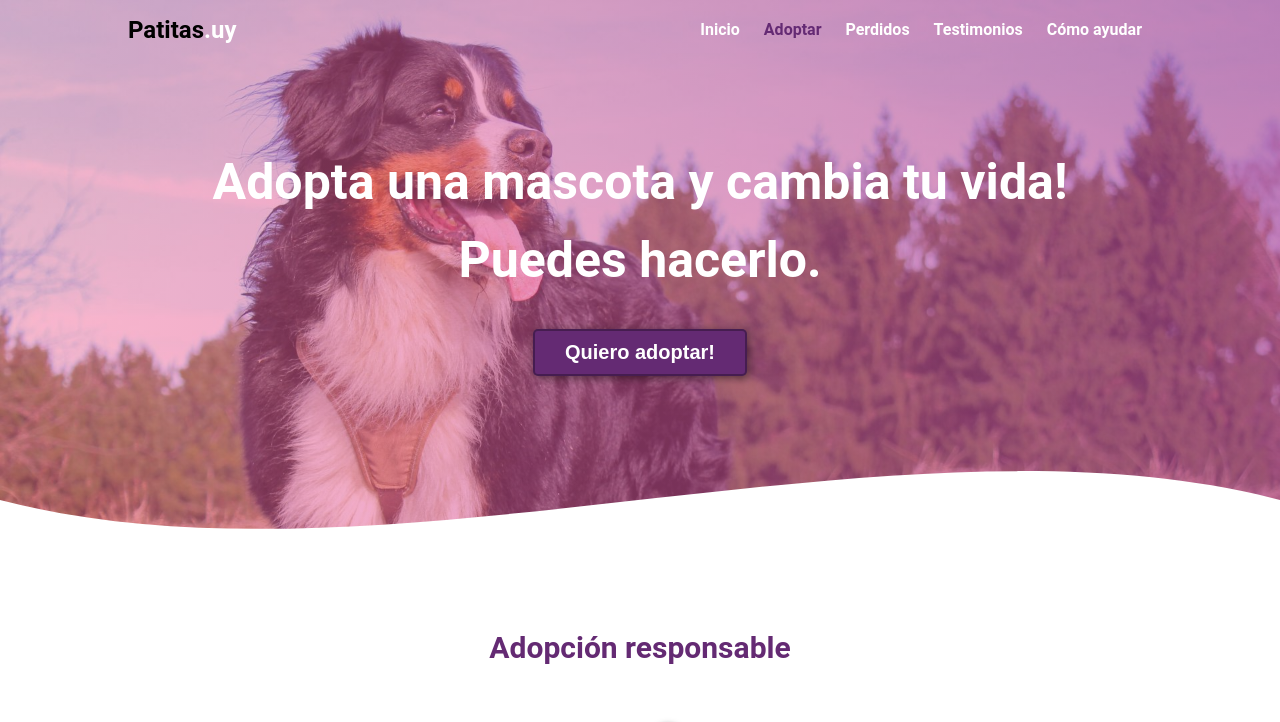
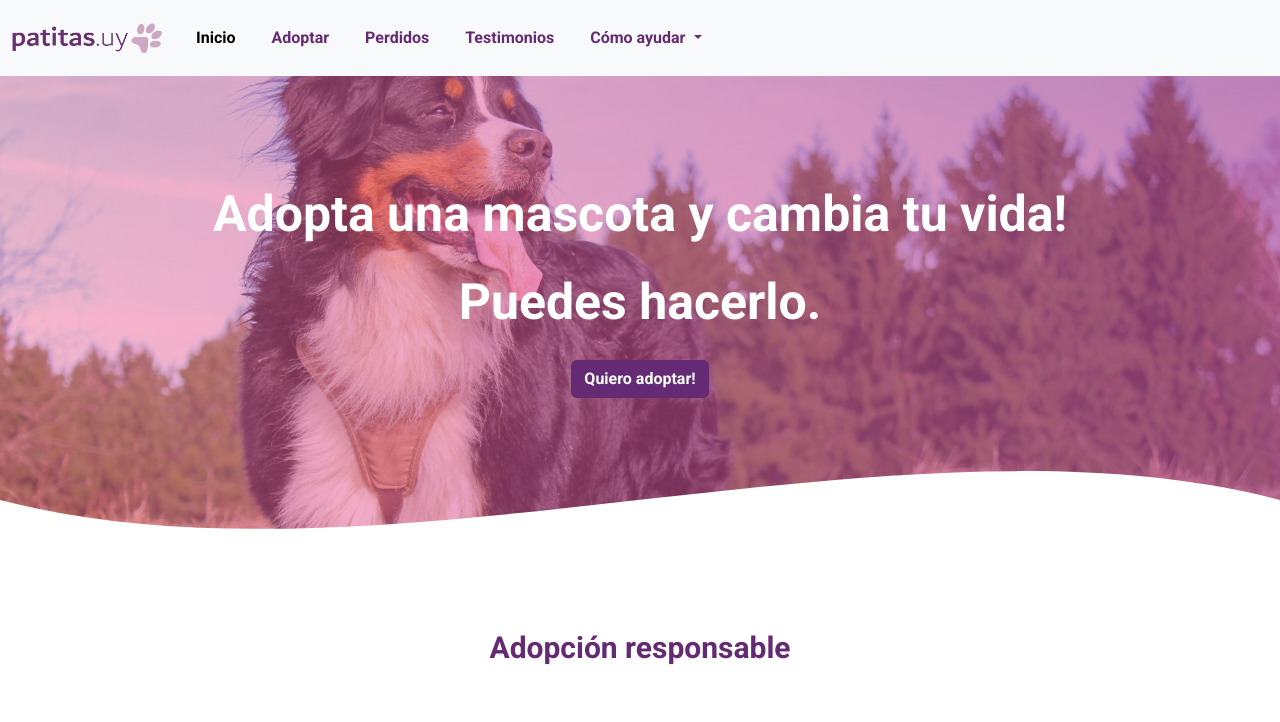
Before and after one commit to carlosdecolonia/entrega2_cr_desarrollo_web_ch, a plain HTML site: page pages/adoptar.html in a window 1280 px wide. Shown: the top 722 px of the page. Drawn offline with nearby package versions, Linux system fonts and the light colour scheme.

Commit message:
indez terminado

```diff
--- a/css/estilos.css
+++ b/css/estilos.css
@@ -1,3 +1,5 @@
+@import url('https://fonts.googleapis.com/css2?family=Open+Sans:wght@700&family=Roboto:wght@700&display=swap');
+
 * {
   margin: 0;
   padding: 0;
@@ -108,6 +110,7 @@ header .hero {
 .hero h1 {
   font-size: 50px;
   color: #fff;
+  font-family: 'Roboto', sans-serif;
 }
 
 .hero h2 {
@@ -116,31 +119,20 @@ header .hero {
   padding: 20px;
 }
 
-button {
-  font-size: 1.25em;
-  font-weight: bold;
-  padding: 10px 30px;
-  border-radius: 5px;
-  border: 2px solid rgba(0, 0, 0, 0.3);
-  box-shadow: 2px 2px 10px rgba(0, 0, 0, 0.5);
-  color: white;
-  background-color: #642a73;
-  margin-top: 20px;
-}
-
-button:hover {
-  background-color: blueviolet;
-  transition: transform 0.8s;
-  transform: scale(1.05);
-  position: relative;
-  cursor: pointer;
-  box-shadow: 0 0 6px 0 rgba(0, 0, 0, 0.5);
-}
-
 .wave {
   position: absolute;
   bottom: 0;
   width: 100%;
+}
+/*sobreescribe la clase btn-primary de bootstrap*/
+.btn-primary {
+  background-color: #642a73 !important;
+  border: 1px solid #642a73 !important;
+}
+/*sobreescribe la clase btn-primary de bootstrap*/
+.btn-primary:hover {
+  background-color: blueviolet !important;
+  border: 1px solid blueviolet !important;
 }
 
 /* Adopción responsable */
@@ -181,7 +173,8 @@ main .adopcion-responsable {
   height: 30px;
   padding: 2px;
   box-shadow: 0 0 6px 0 rgba(0, 0, 0, 0.5);
-  margin-right: 5px;
+  margin-right: 15px;
+  margin-left: 15px;
   font-size: 22px;
 }
 
--- a/pages/adoptar.html
+++ b/pages/adoptar.html
@@ -6,39 +6,71 @@
     <meta http-equiv="X-UA-Compatible" content="ie=edge" />
     <title>Página web Patitas.uy</title>
     <link rel="shortcut icon" href="../img/favicon.png" type="image/x-icon" />
+    <!-- link booststrap -->
+     <link href="https://cdn.jsdelivr.net/npm/bootstrap@5.3.0-alpha1/dist/css/bootstrap.min.css" rel="stylesheet"
+      integrity="sha384-GLhlTQ8iRABdZLl6O3oVMWSktQOp6b7In1Zl3/Jr59b6EGGoI1aFkw7cmDA6j6gD" crossorigin="anonymous">
+    <!-- link css -->
     <link rel="stylesheet" href="../css/estilos.css" />
   </head>
 
   <body>
+
     <header>
+
       <div>
-        <nav>
-          <h2 class="logo">Patitas<span>.uy</span></h2>
-          <ul>
-            <li><a href="../index.html">Inicio</a></li>
-            <li><a class="active" href="#">Adoptar</a></li>
-            <li><a href="../pages/perdidos.html">Perdidos</a></li>
-            <li><a href="../pages/testimonios.html">Testimonios</a></li>
-            <li><a href="../pages/como_ayudar.html">Cómo ayudar</a></li>
-          </ul>
-        </nav>
+        <nav class="navbar navbar-expand-lg bg-body-tertiary">
+          <div class="container-fluid">
+            <a class="navbar-brand" href="#"><img src="../img/logo_fondo_FFFFFF.png" alt="logo" class="logo"></a>
+            <button class="navbar-toggler" type="button" data-bs-toggle="collapse"
+              data-bs-target="#navbarSupportedContent" aria-controls="navbarSupportedContent" aria-expanded="false"
+              aria-label="Toggle navigation">
+              <span class="navbar-toggler-icon"></span>
+            </button>
+            <div class="collapse navbar-collapse" id="navbarSupportedContent">
+              <div class="menu-color">
+                <ul class="navbar-nav me-auto mb-2 mb-lg-0">
+                  <li class="nav-item">
+                    <a class="nav-link active" aria-current="page" href="../index.html">Inicio</a>
+                  </li>
+                  <li class="nav-item">
+                    <a class="nav-link" href="#">Adoptar</a>
+                  </li>
+                  <li class="nav-item">
+                    <a class="nav-link" href="../pages/perdidos.html">Perdidos</a>
+                  </li>
+                  <li class="nav-item">
+                    <a class="nav-link" href="../pages/testimonios.html">Testimonios</a>
+                  </li>
+                  <li class="nav-item dropdown">
+                    <a class="nav-link dropdown-toggle" href="#" role="button" data-bs-toggle="dropdown"
+                      aria-expanded="false">
+                      Cómo ayudar
+                    </a>
+                    <ul class="dropdown-menu">
+                      <li><a class="dropdown-item" href="../pages/como_ayudar.html">Dona alimentos</a></li>
+                      <li><a class="dropdown-item" href="../pages/como_ayudar.html">E-shop</a></li>
+                      <li><a class="dropdown-item" href="../pages/como_ayudar.html">Denuncia maltrato</a></li>
+                    </ul>
+                  </li>
+                </ul>
+              </div><!-- fin de div menu-color -->
+            </div>
+          </div>
+        </nav><!-- fin de nav -->
       </div>
 
       <section class="hero">
-        <h1>Adopta una mascota y cambia tu vida!</h1>
-        <h2>Puedes hacerlo.</h2>
-        <button>Quiero adoptar!</button>
-      </section>
+        <div class="titulo-fondo">
+          <h1>Adopta una mascota y cambia tu vida!</h1>
+          <h2>Puedes hacerlo.</h2>
+        </div>
+        <a class="btn btn-primary" href="./pages/adoptar.html">Quiero adoptar!</a>
+      </section><!-- fin de section class="hero" -->
+
       <div class="wave" style="height: 150px; overflow: hidden">
-        <svg
-          viewBox="0 0 500 150"
-          preserveAspectRatio="none"
-          style="height: 100%; width: 100%"
-        >
-          <path
-            d="M0.00,49.98 C150.00,150.00 349.20,-50.00 500.00,49.98 L500.00,150.00 L0.00,150.00 Z"
-            style="stroke: none; fill: #fff"
-          ></path>
+        <svg viewBox="0 0 500 150" preserveAspectRatio="none" style="height: 100%; width: 100%">
+          <path d="M0.00,49.98 C150.00,150.00 349.20,-50.00 500.00,49.98 L500.00,150.00 L0.00,150.00 Z"
+            style="stroke: none; fill: #fff"></path>
         </svg>
       </div>
     </header>
```
Also changed, not shown: index.html (+1 -1 lines).
